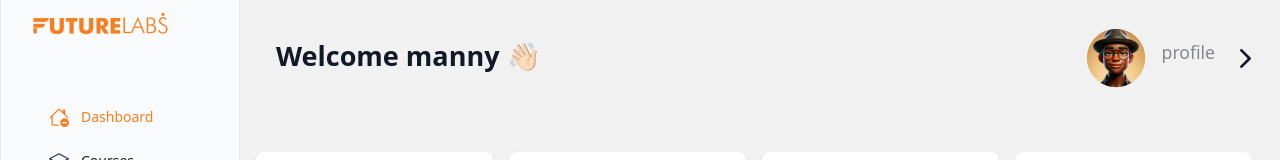
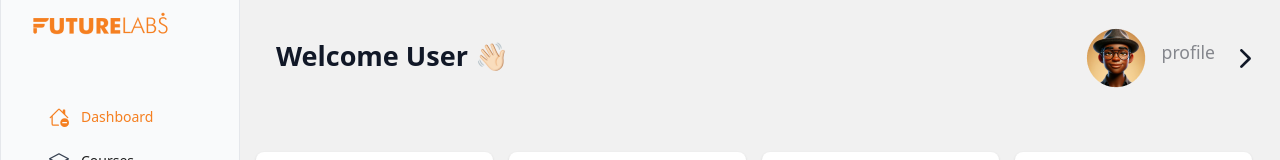
Before and after one commit to FutureLabss/FutureLabs-Lms, a Next.js app: page /user in a window 1280 px wide. Shown: the top 160 px of the page. Built offline with nearby package versions, Linux system fonts and the light colour scheme; no server answers.

Commit message:
dashboard:update

```diff
--- a/src/core/services/user.ts
+++ b/src/core/services/user.ts
@@ -1,13 +1,30 @@
 import axios, { AxiosResponse } from "axios";
 import { IUsers } from "../types/dto/users";
 import { handleError } from "@/shared/components/common/exception/catchErrors";
+import { ISingleUserData } from "../types/dto/singleuser";
 
 export async function getAllUsers(): Promise<IUsers> {
     return axios
       .get<IUsers>("/service/learn")
       .then((response: AxiosResponse<IUsers>) => {
-        // console.log(response.data);
         return response.data;
       })
       .catch(handleError);
   }
+
+  export async function getSingleUser(id: string): Promise<ISingleUserData> {
+    return axios
+      .get<ISingleUserData>(`/profile/${id}`)
+      .then((response: AxiosResponse<ISingleUserData>) => {
+        return response.data;
+      })
+      .catch((e) => {
+        const message = e.response?.data?.message || "Network Error";
+        if (Array.isArray(message)) {
+          const error = message.join("\n");
+          console.log({ error });
+          throw new Error(error);
+        }
+        throw new Error(message);
+      });
+  }
--- /dev/null
+++ b/src/core/types/dto/singleuser.tsx
@@ -0,0 +1,25 @@
+interface User {
+    id: number;
+    first_name: string;
+    surname: string;
+    email: string;
+    age_range: string;
+    gender: "male" | "female" | "other";
+    address: string;
+    state: string;
+    lga: string;
+    phone_number: string;
+    experience: "beginner" | "intermediate" | "advanced";
+    heard_about_us: string;
+    service_id: number;
+    user_id: number | null;
+    created_at: string;
+    updated_at: string;
+    email_verified: number;
+  }
+
+  export interface ISingleUserData {
+    success: boolean;
+    message: string;
+    data: User[];
+  }
--- a/src/core/types/interface/query.ts
+++ b/src/core/types/interface/query.ts
@@ -15,7 +15,7 @@ export interface IMutationArgs<IArg, IReturn, TError = Error> {
   options?: IQueryOptions;
 }
 
-export interface IQueryArgs<IReturn> {
+export interface IQueryArgs<IArg, IReturn> {
   key: [string, IAPIFilter?];
   callback: (arg?: unknown) => Promise<IReturn>;
 }
--- a/src/pages/user/index.tsx
+++ b/src/pages/user/index.tsx
@@ -1,15 +1,43 @@
 import UserDashboardAttendanceDetails from "@/shared/components/userDashboard/attendancedetails";
 import UserDashboardPreRecordedClasses from "@/shared/components/userDashboard/studentprerecordedclasses";
 import UserDashboardStudentProgress from "@/shared/components/userDashboard/studentprogress";
+import { useGetSingleUsersAcount } from "@/shared/hooks/query/users";
 import UserLayout from "@/shared/layouts/userLayout";
+import { useRouter } from "next/router";
 
 export default function DashboardPage() {
+  const router = useRouter();
+  const userId = router.query.userId as string;
+
+  const { data: user } = useGetSingleUsersAcount(userId);
+
   return (
-    <UserLayout title={"Welcome manny 👋🏻"} description={""} >
-
+    <UserLayout
+      title={`Welcome ${user?.name || "User"} 👋🏻`}
+      description={""}
+      userId={userId}
+    >
       <UserDashboardAttendanceDetails />
       <UserDashboardStudentProgress />
       <UserDashboardPreRecordedClasses />
     </UserLayout>
   );
 }
+
+
+
+// import UserDashboardAttendanceDetails from "@/shared/components/userDashboard/attendancedetails";
+// import UserDashboardPreRecordedClasses from "@/shared/components/userDashboard/studentprerecordedclasses";
+// import UserDashboardStudentProgress from "@/shared/components/userDashboard/studentprogress";
+// import UserLayout from "@/shared/layouts/userLayout";
+
+// export default function DashboardPage() {
+//   return (
+//     <UserLayout title={"Welcome manny 👋🏻"} description={""} >
+
+//       <UserDashboardAttendanceDetails />
+//       <UserDashboardStudentProgress />
+//       <UserDashboardPreRecordedClasses />
+//     </UserLayout>
+//   );
+// }
--- a/src/shared/components/layouts/appbar.tsx
+++ b/src/shared/components/layouts/appbar.tsx
@@ -9,11 +9,11 @@ interface Props {
     onToggle: () => void;
     onLogout?: () => void;
     title:string;
+    userId:string;
   }
 
 export default function PreAppBar(props:Props){
-  const {title}=props
-
+  const { title } = props;
     return(
         <div className="">
              <div className="py-2 px-5 lg:hidden" onClick={props.onToggle}>
--- a/src/shared/hooks/query/users.ts
+++ b/src/shared/hooks/query/users.ts
@@ -1,12 +1,21 @@
-import { getAllUsers } from "@/core/services/user";
-import { IQueryArgs } from "@/core/types/interface/query";
+import { getAllUsers, getSingleUser } from "@/core/services/user";
+import { IQueryArgs, IQueryOptions } from "@/core/types/interface/query";
 import { useGetResourcesQuery } from "../helper/query";
 import { IUsers } from "@/core/types/dto/users";
+import { ISingleUserData } from "@/core/types/dto/singleuser";
 
 export function useGetAllUsers() {
-    const Allusers: IQueryArgs<IUsers> = {
+    const Allusers: IQueryArgs<IUsers, IUsers> = {
       key: ["users"],
       callback: () => getAllUsers(),
     };
     return useGetResourcesQuery(Allusers);
   }
+
+  export function useGetSingleUsersAcount(id: string, options: IQueryOptions = {}) {
+  const singleuser: IQueryArgs<string, ISingleUserData> = {
+    key: ["singleuser", { id }],
+    callback: () => getSingleUser(id),
+  };
+  return useGetResourcesQuery(singleuser, options);
+}
--- a/src/shared/layouts/userLayout.tsx
+++ b/src/shared/layouts/userLayout.tsx
@@ -8,10 +8,11 @@ export interface layoutInterface {
   children?: ReactNode | undefined;
   title: string;
   description: string;
+  userId:string;
 }
 
 export default function UserLayout(props: layoutInterface) {
-  const { title } = props;
+  const { title, userId } = props;
   const [showDrawer, setShowDrawer] = useState(false);
   // const [logoutModal, setLogoutModal] = useState(false);
   const { islLoggedIn, loaded } = useAuthContext();
@@ -39,7 +40,7 @@ export default function UserLayout(props: layoutInterface) {
             <AppDrawer onLogout={toggleLogOutModal} display={showDrawer} onToggle={toggleDrawer} />
           </div>
           <div className=" bg-[#f1f1f1] text-gray-900 flex flex-col gap-y-1 w-full   ">
-          <PreAppBar onToggle={toggleDrawer} display={false} title={title} />
+          <PreAppBar   userId={userId}  onToggle={toggleDrawer} display={false} title={title} />
             <div className="flex-col  lg:pl-[16rem] 2xl:pl-[30rem]  bg-[#f1f1f1] flex gap-y-1 w-full p-5 md:p-7">
               {props.children}
             </div>
```
